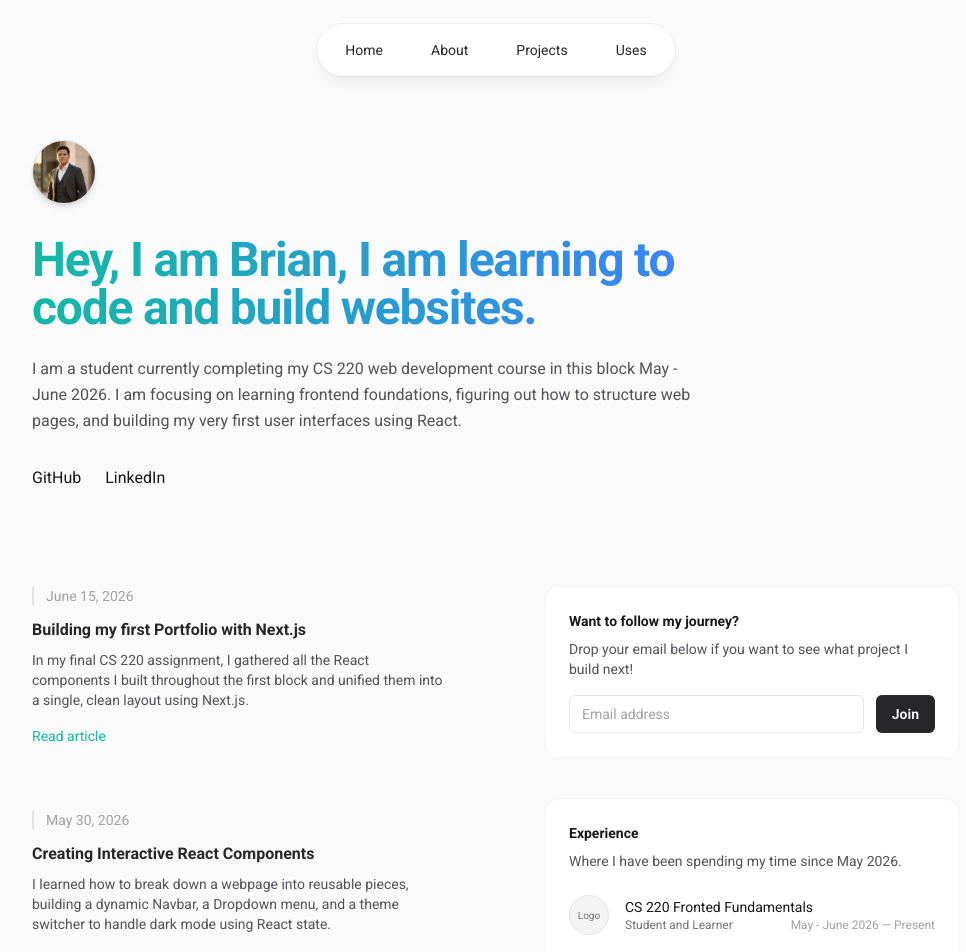
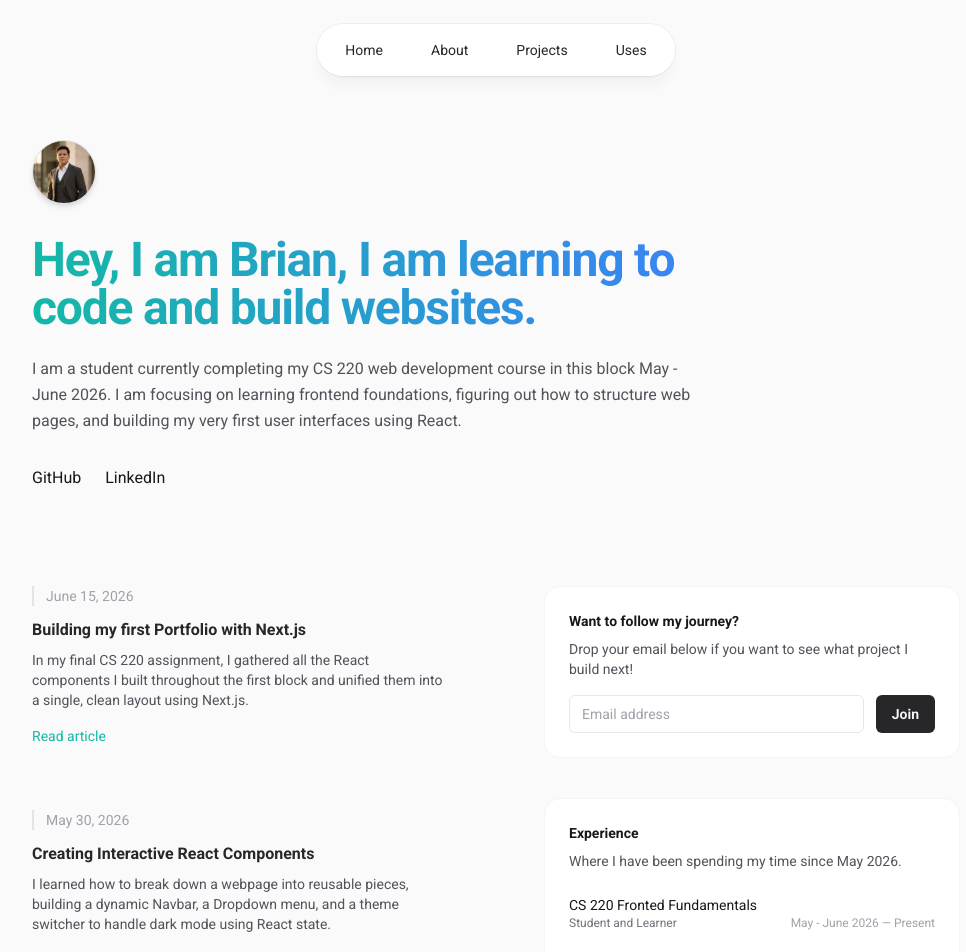
Before and after one commit to elbrianslayers/portfolio, a Next.js app: page /portfolio/ in a window 1280 px wide. Shown: the top 952 px of the page, without its empty margins (144-1110 px from the left). Built offline with nearby package versions, Linux system fonts and the light colour scheme.

Commit message:
Update WorkWidget.jsx

```diff
--- a/src/components/WorkWidget.jsx
+++ b/src/components/WorkWidget.jsx
@@ -11,9 +11,7 @@ export default function WorkWidget({ title, content, experiences }) {
         {experiences.map((experience, index) => (
           <li key={index} className="flex items-center gap-4">
 
-            <div className="w-10 h-10 rounded-full bg-zinc-100 dark:bg-zinc-800 border border-zinc-200 dark:border-zinc-700 flex flex-none items-center justify-center text-[10px] text-zinc-500">
-              Logo
-            </div>
+
 
             {/* job info */}
             <dl className="flex flex-auto flex-wrap gap-x-2">
```
